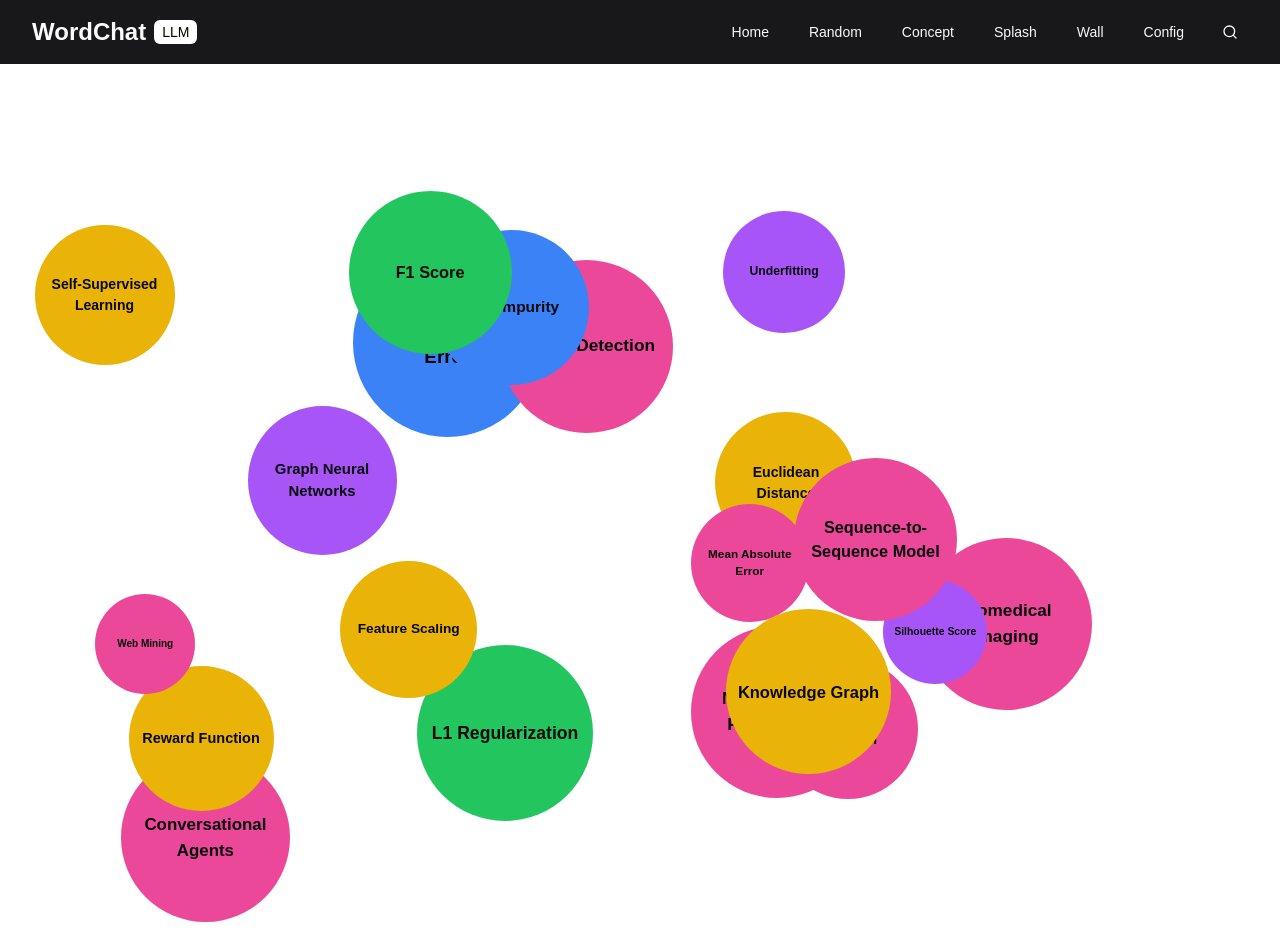
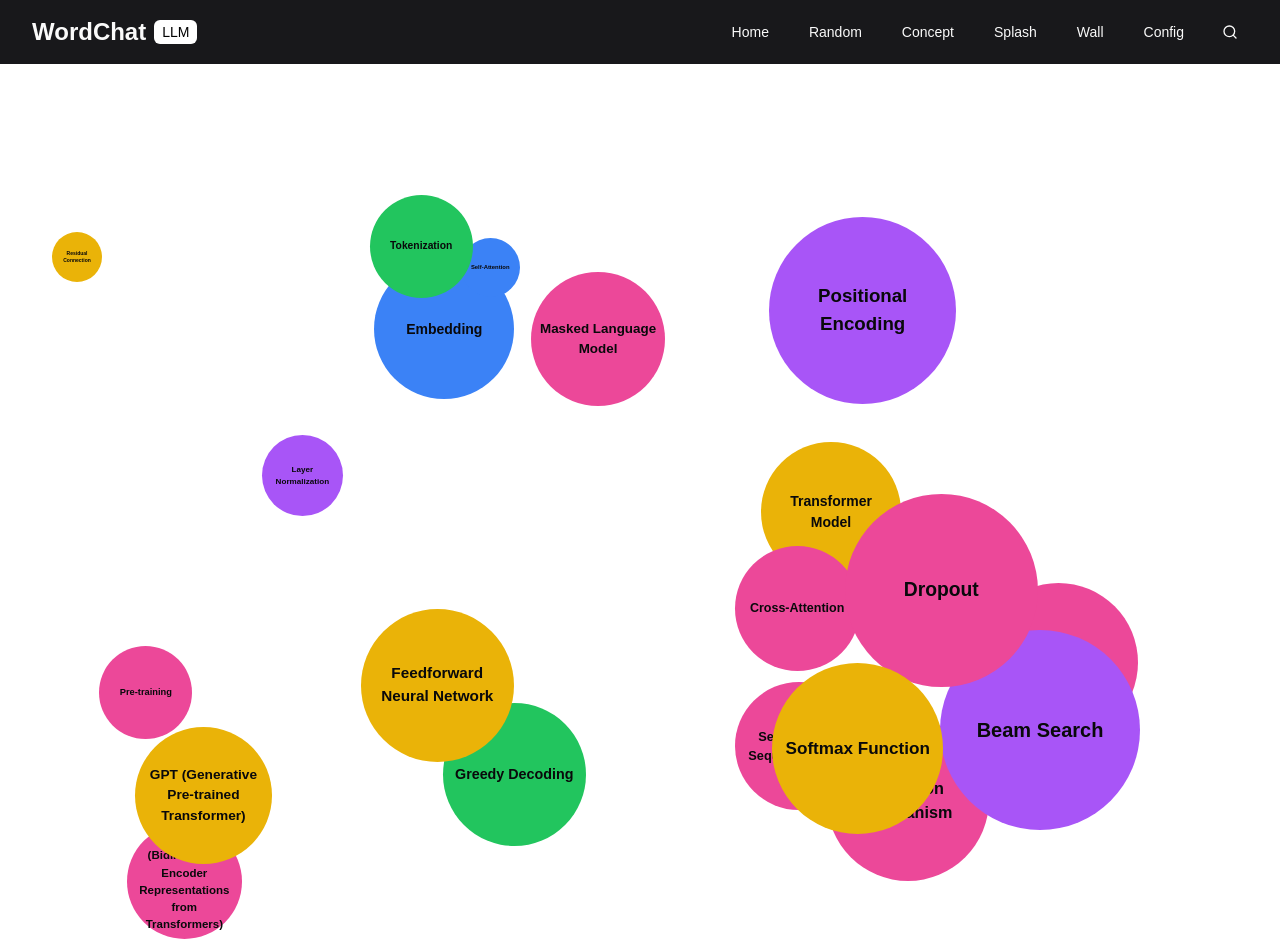
Before and after one commit to 0xMichaelRan/wordchat-nextjs, a Next.js app: page / in a window 1280 px wide. Built offline with nearby package versions, Linux system fonts and the light colour scheme.

Commit message:
fix the concept wall

```diff
--- a/src/app/home/concept/concepts-wall.tsx
+++ b/src/app/home/concept/concepts-wall.tsx
@@ -3,57 +3,55 @@
 import { useState, useEffect } from 'react'
 import Link from 'next/link'
 import { motion } from 'framer-motion'
-import { Menu, X, Search, Brain } from 'lucide-react'
-import { Button } from "@/components/ui/button"
-import { Input } from "@/components/ui/input"
-import {
-  DropdownMenu,
-  DropdownMenuContent,
-  DropdownMenuItem,
-  DropdownMenuTrigger,
-} from "@/components/ui/dropdown-menu"
-
-const navItems = [
-  { name: 'Home', href: '/' },
-  { name: 'AI Concepts', href: '/ai-concepts' },
-  { name: 'About', href: '/about' },
-  { name: 'Contact', href: '/contact' },
-]
 
 const aiConcepts = [
-  "Mean Squared Error",
-  "Activation Function",
-  "Euclidean Distance",
-  "Conversational Agents",
-  "Reward Function",
-  "Biomedical Imaging",
-  "Web Mining",
-  "Object Detection",
-  "Named Entity Recognition",
-  "Silhouette Score",
-  "L1 Regularization",
-  "Gini Impurity",
-  "Mean Absolute Error",
-  "Underfitting",
-  "Graph Neural Networks",
-  "Sequence-to-Sequence Model",
-  "Self-Supervised Learning",
-  "Feature Scaling",
-  "Knowledge Graph",
-  "F1 Score"
+  { id: 2, word: "Embedding", size: "0.80" },
+  { id: 3, word: "Attention Mechanism", size: "0.87" },
+  { id: 4, word: "Transformer Model", size: "0.80" },
+  { id: 5, word: "BERT (Bidirectional Encoder Representations from Transformers)", size: "0.72" },
+  { id: 6, word: "GPT (Generative Pre-trained Transformer)", size: "0.79" },
+  { id: 7, word: "Fine-Tuning", size: "0.86" },
+  { id: 8, word: "Pre-training", size: "0.65" },
+  { id: 9, word: "Masked Language Model", size: "0.78" },
+  { id: 10, word: "Sequence-to-Sequence Model", size: "0.76" },
+  { id: 11, word: "Beam Search", size: "0.99" },
+  { id: 12, word: "Greedy Decoding", size: "0.81" },
+  { id: 13, word: "Self-Attention", size: "0.54" },
+  { id: 14, word: "Cross-Attention", size: "0.75" },
+  { id: 15, word: "Positional Encoding", size: "0.95" },
+  { id: 16, word: "Layer Normalization", size: "0.61" },
+  { id: 17, word: "Dropout", size: "0.97" },
+  { id: 18, word: "Residual Connection", size: "0.51" },
+  { id: 19, word: "Feedforward Neural Network", size: "0.84" },
+  { id: 20, word: "Softmax Function", size: "0.90" },
+  { id: 1, word: "Tokenization", size: "0.68" }
 ]
 
 const getRandomPosition = (size: number) => {
-  const maxWidth = typeof window !== 'undefined' ? window.innerWidth - size : 1000
-  const maxHeight = typeof window !== 'undefined' ? window.innerHeight - size : 1000
+  // Ensure we have access to window object
+  if (typeof window === 'undefined') return { x: 0, y: 0 }
+
+  // Account for padding and safe margins
+  const padding = 20
+  const maxWidth = window.innerWidth - size - (padding * 2)
+  const maxHeight = window.innerHeight - size - (padding * 2)
+
   return {
-    x: Math.random() * maxWidth,
-    y: Math.random() * maxHeight
+    x: Math.max(padding, Math.random() * maxWidth),
+    y: Math.max(padding, Math.random() * maxHeight)
   }
 }
 
-const getRandomSize = () => {
-  return Math.floor(Math.random() * (200 - 100 + 1) + 100)
+const getRandomSize = (baseSize: string) => {
+  // Convert string to number and map from 0.51-0.99 range to 50-200 range
+  const size = parseFloat(baseSize)
+  const minInputSize = 0.51
+  const maxInputSize = 0.99
+  const minOutputSize = 50
+  const maxOutputSize = 200
+
+  const normalizedSize = (size - minInputSize) / (maxInputSize - minInputSize)
+  return Math.floor(minOutputSize + (normalizedSize * (maxOutputSize - minOutputSize)))
 }
 
 const getRandomColor = () => {
@@ -62,12 +60,12 @@ const getRandomColor = () => {
 }
 
 export default function ConceptsWall() {
-  const [searchTerm, setSearchTerm] = useState('')
   const [filteredConcepts, setFilteredConcepts] = useState(aiConcepts.map(concept => ({
-    text: concept,
-    size: getRandomSize(),
+    id: concept.id,
+    word: concept.word,
+    size: getRandomSize(concept.size),
     color: getRandomColor(),
-    position: getRandomPosition(200)
+    position: getRandomPosition(88)
   })))
 
   useEffect(() => {
@@ -75,7 +73,7 @@ export default function ConceptsWall() {
       setFilteredConcepts(prevConcepts =>
         prevConcepts.map(concept => ({
           ...concept,
-          position: getRandomPosition(concept.size)
+          position: getRandomPosition(88)
         }))
       )
     }
@@ -87,27 +85,22 @@ export default function ConceptsWall() {
   useEffect(() => {
     setFilteredConcepts(
       aiConcepts
-        .filter(concept => concept.toLowerCase().includes(searchTerm.toLowerCase()))
         .map(concept => ({
-          text: concept,
-          size: getRandomSize(),
+          id: concept.id,
+          word: concept.word,
+          size: getRandomSize(concept.size),
           color: getRandomColor(),
-          position: getRandomPosition(200)
+          position: getRandomPosition(88)
         }))
     )
-  }, [searchTerm])
-
-  const handleSearch = (e: React.FormEvent) => {
-    e.preventDefault()
-    // Search functionality is handled by the useEffect above
-  }
+  }, [])
 
   return (
     <main className="pt-24 pb-12 px-4 sm:px-6 lg:px-8 relative h-screen">
       <div className="relative w-full h-full">
         {filteredConcepts.map((concept, index) => (
           <motion.div
-              key={concept.text}
+            key={concept.word}
             className={`${concept.color} rounded-full absolute flex items-center justify-center text-center cursor-pointer transition-all duration-300 hover:scale-110 hover:z-10`}
             style={{
               width: `${concept.size}px`,
@@ -124,7 +117,9 @@ export default function ConceptsWall() {
             dragConstraints={{ left: 0, right: 0, top: 0, bottom: 0 }}
             dragElastic={0.1}
           >
-              <span className="font-semibold p-2">{concept.text}</span>
+            <Link href={`/word/${concept.id}`} className="font-semibold p-2">
+              {concept.word}
+            </Link>
           </motion.div>
         ))}
       </div>
--- a/src/app/word/[id]/word-page.tsx
+++ b/src/app/word/[id]/word-page.tsx
@@ -43,13 +43,13 @@ const defaultExplainHistory = [
   {
     id: null,
     word_id: 1,
-    previous_explain: "Initial explanation for word 3",
+    old_explain: "Initial explanation for word 3",
     changed_at: "2023-10-03 12:00:00",
   },
   {
     id: null,
     word_id: 1,
-    previous_explain: "Initial explanation for word 3",
+    old_explain: "Initial explanation for word 3",
     changed_at: "2023-10-03 12:00:00",
   },
 ];
@@ -59,7 +59,7 @@ export default function WordPage() {
   const { id } = useParams()
   const [wordData, setWordData] = useState<WordData | null>(null)
   const [relatedWords, setRelatedWords] = useState<{ related_word_id: number; correlation: number; related_word: string }[]>([])
-  const [explainHistory, setExplainHistory] = useState<{ id: number | null; word_id: number; previous_explain: string; changed_at: string }[]>([])
+  const [explainHistory, setExplainHistory] = useState<{ id: number | null; word_id: number; old_explain: string; changed_at: string }[]>([])
   const [loading, setLoading] = useState(true)
   const [error, setError] = useState<string | null>(null)
 
@@ -399,7 +399,7 @@ export default function WordPage() {
                 <DropdownMenuContent align="end" className="w-[300px]">
                   {explainHistory.map((explain, index) => (
                     <DropdownMenuItem key={index} className="flex flex-col items-start">
-                      <span className="font-medium">{explain.previous_explain}</span>
+                      <span className="font-medium">{explain.old_explain}</span>
                       <span className="text-sm text-muted-foreground">{explain.changed_at}</span>
                     </DropdownMenuItem>
                   ))}
```
Lines whose indentation alone changed are shown as unchanged.
